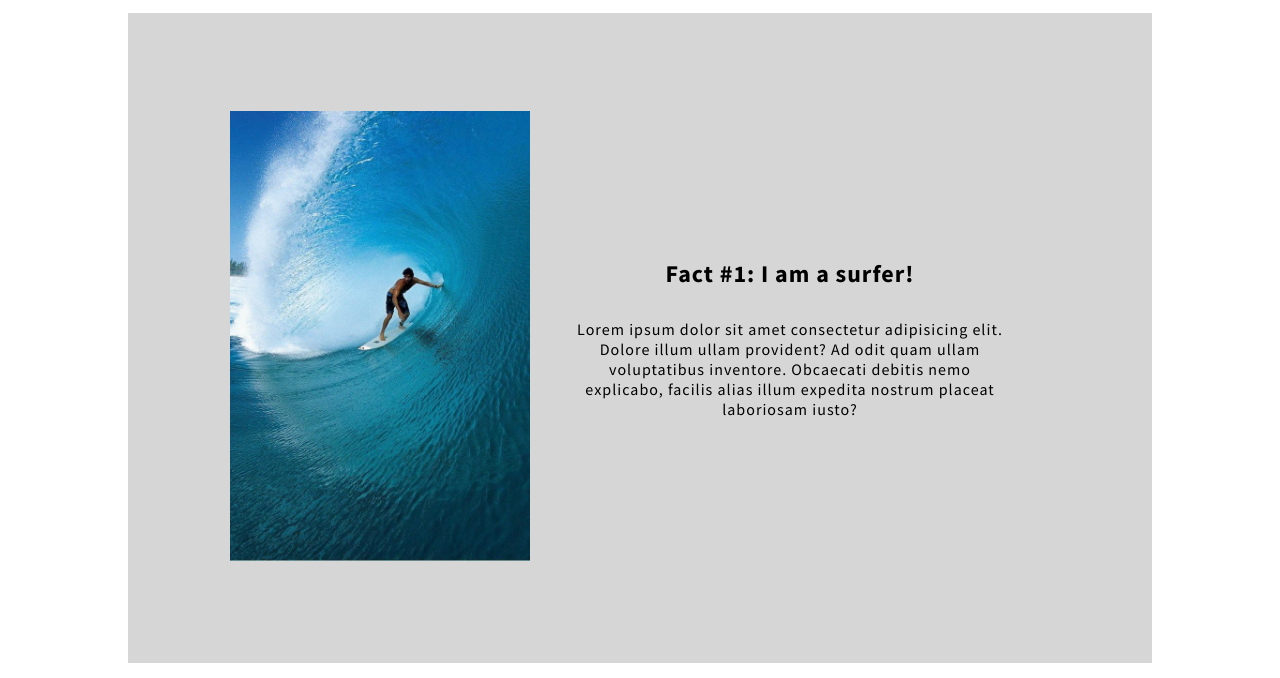
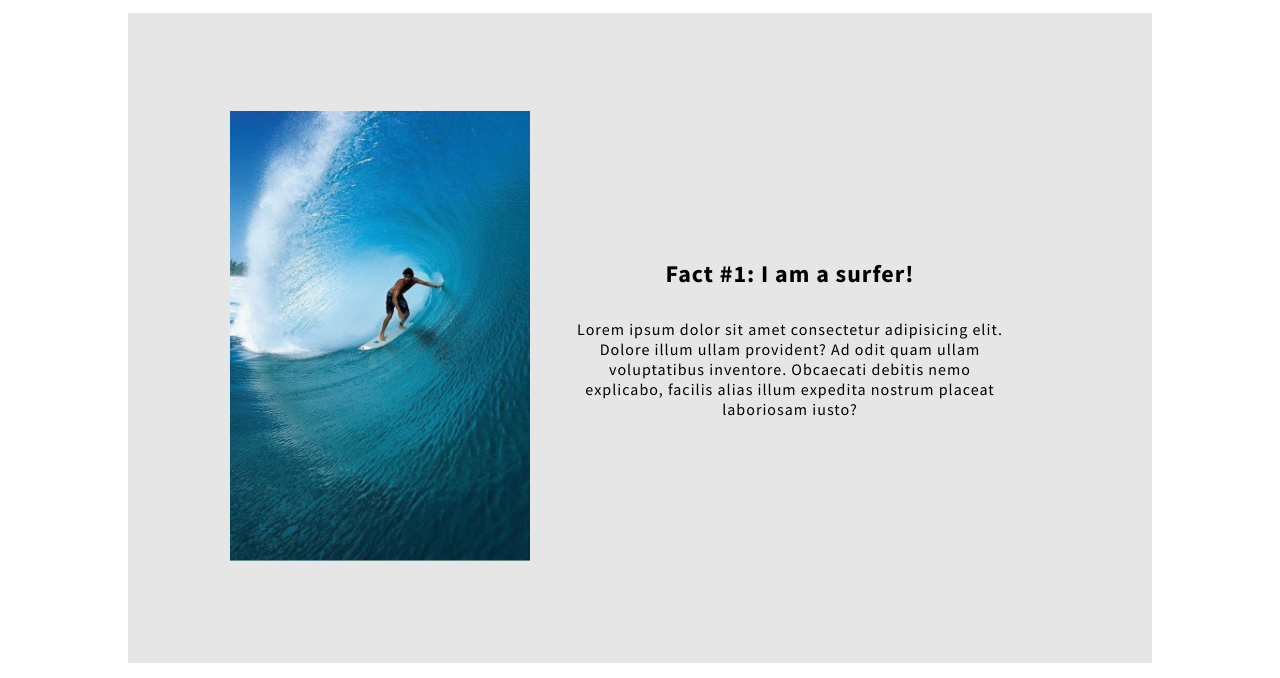
Before and after one commit to Poletron/HomeCSS, a plain HTML site: page index.html in a window 1280 px wide. Shown: the part 802-1480 px from the top of the page. Drawn offline with Linux system fonts and the light colour scheme.

Commit message:
Update styles.css

```diff
--- a/css/styles.css
+++ b/css/styles.css
@@ -140,7 +140,7 @@ header h2{
     text-align: center;
     flex-direction: row;
     align-items: center;
-    background-color: rgb(214, 214, 214);
+    background-color: rgb(230, 230, 230);
     justify-content: center;
     align-content: center;
 }
```
